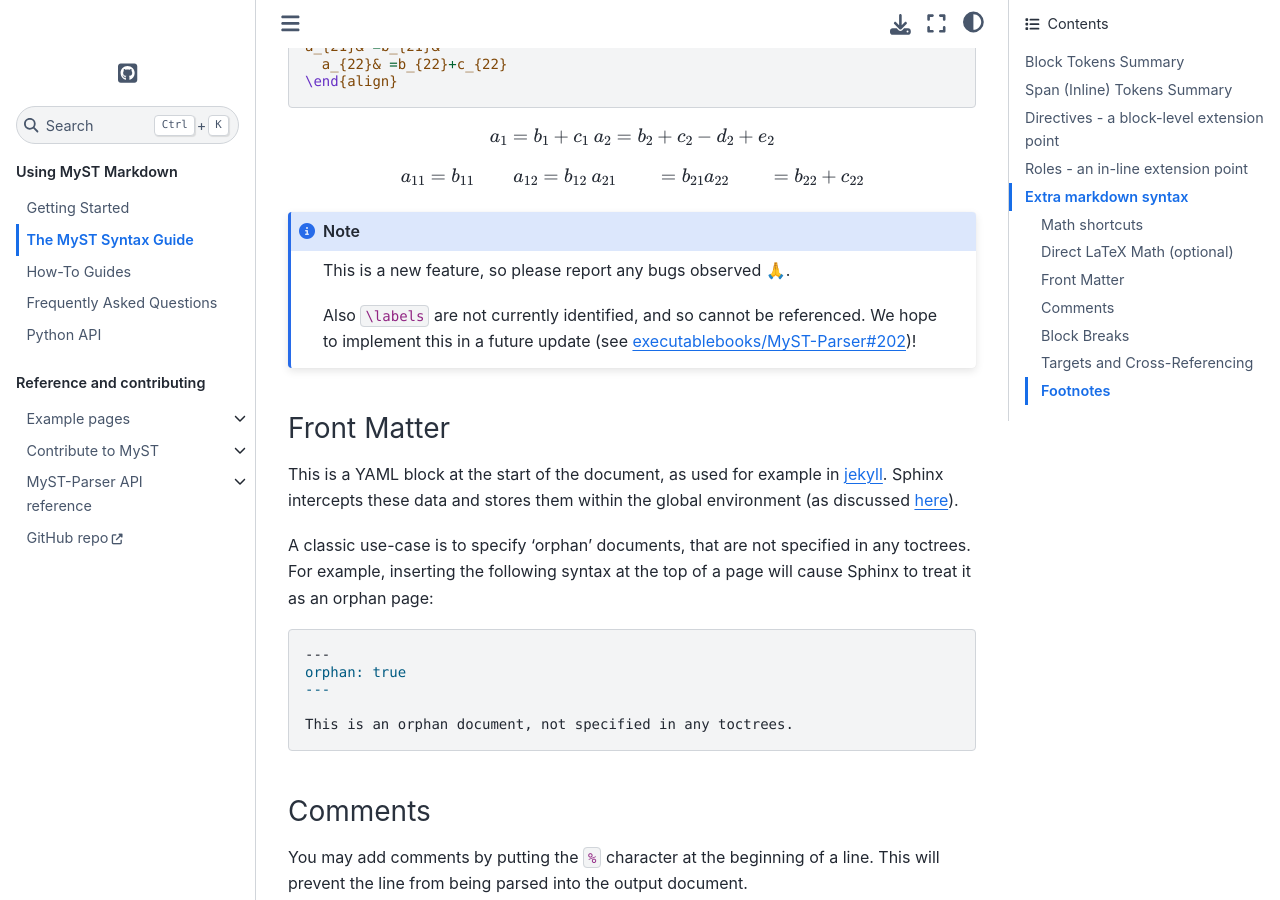
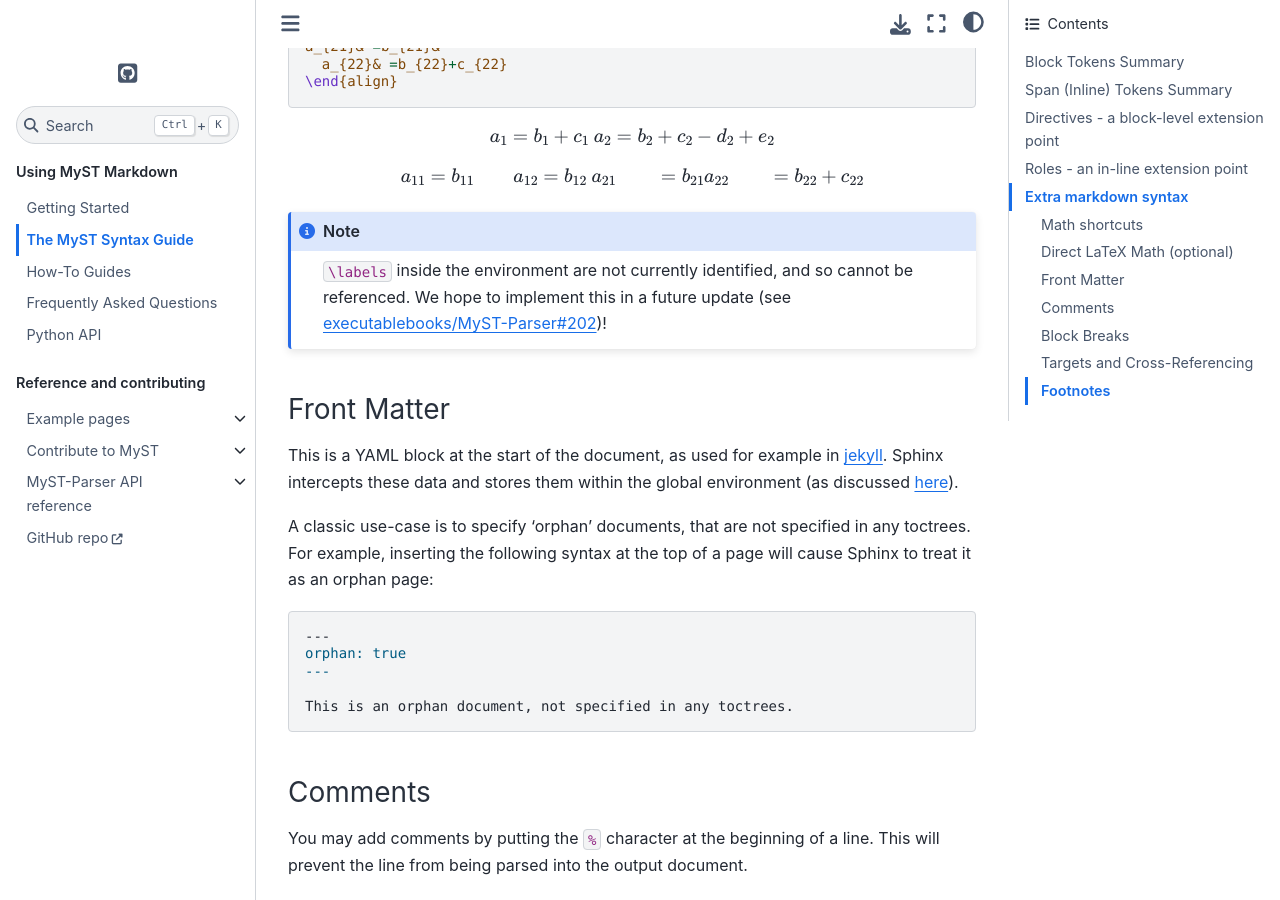
Before and after one commit to executablebooks/MyST-Parser, a Sphinx documentation site: the page built from docs/using/syntax.md, in a window 1280 px wide and 900 px high, scrolled down 13510 px. Built offline with Sphinx 7.4.7 and the Sphinx Book theme 1.1.4, drawn with Linux system fonts in a browser that asks for light colours.

Commit message:
Update syntax.md

````diff
--- a/docs/using/syntax.md
+++ b/docs/using/syntax.md
@@ -699,9 +699,7 @@ a_{21}& =b_{21}&
 \end{align}
 
 ```{note}
-This is a new feature, so please report any bugs observed 🙏.
-
-Also `\labels` are not currently identified, and so cannot be referenced.
+`\labels` inside the environment are not currently identified, and so cannot be referenced.
 We hope to implement this in a future update (see [executablebooks/MyST-Parser#202](https://github.com/executablebooks/MyST-Parser/issues/202))!
 ```
 
````
